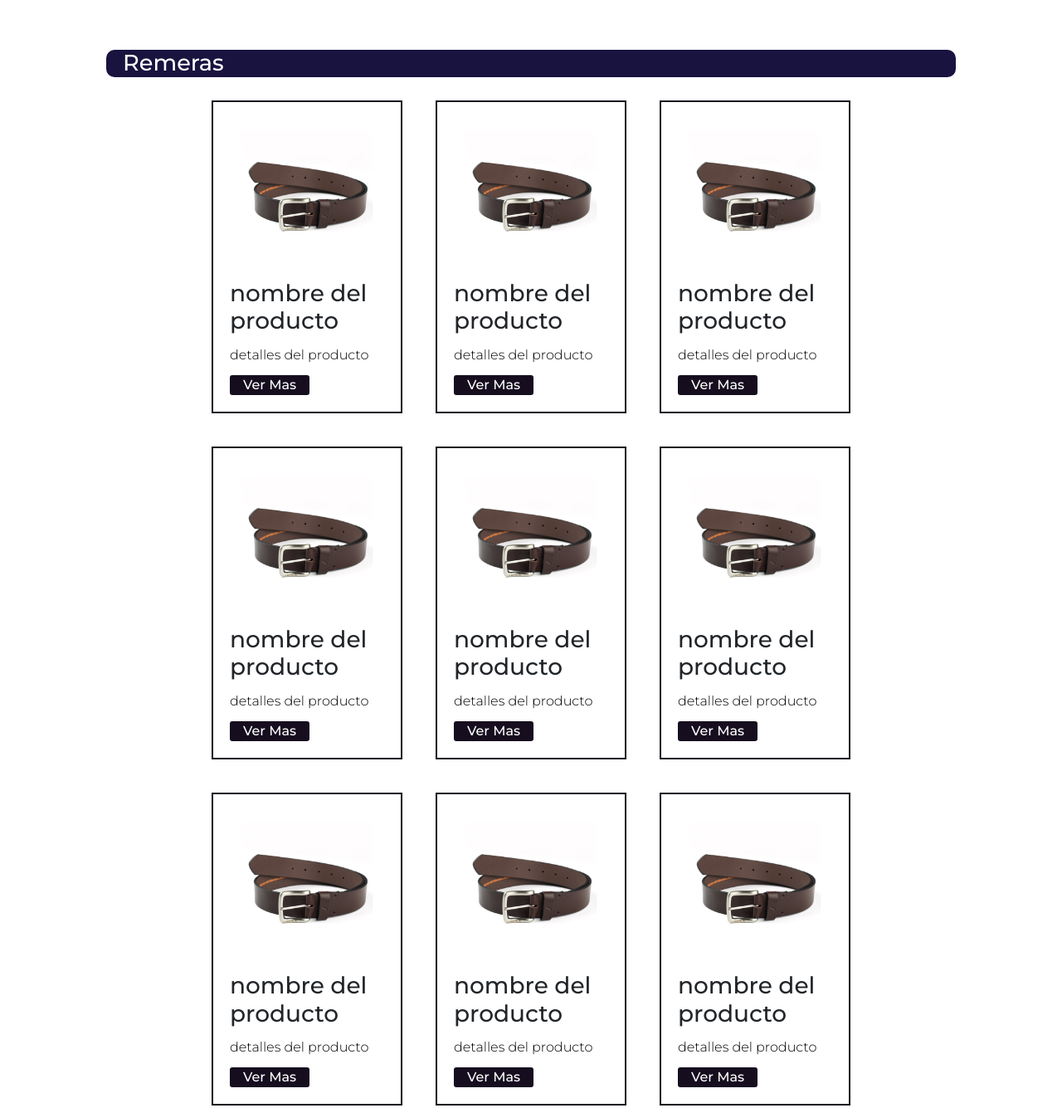
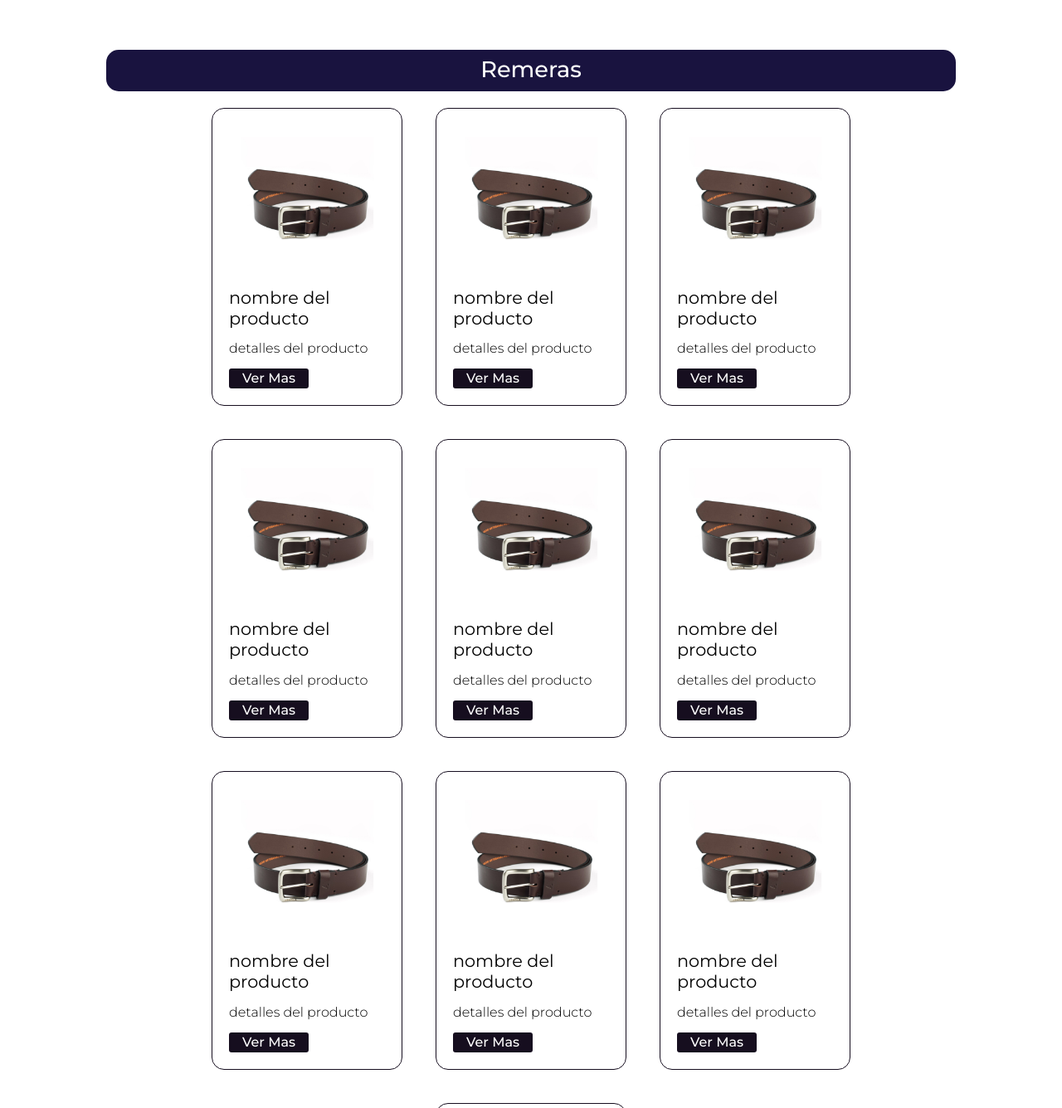
Before and after one commit to jdelaparra92/Ecommerce-Remeras, a plain HTML site: page Categoria3.html in a window 1280 px wide. Shown: the part 650-1985 px from the top of the page at 83% size. Drawn offline with nearby package versions, Linux system fonts and the light colour scheme.

Commit message:
cambie unas cosas del footer, agregue animaciones y mejore la estetica general

```diff
--- a/Categoria3.html
+++ b/Categoria3.html
@@ -8,6 +8,7 @@
     <link rel="stylesheet" href="css/styles.css">
     <link rel="preconnect" href="https://fonts.gstatic.com">
     <link href="https://fonts.googleapis.com/css2?family=Montserrat:wght@100;300;400;500;600;700&display=swap" rel="stylesheet">
+    <link rel="stylesheet" href="https://cdnjs.cloudflare.com/ajax/libs/animate.css/4.1.1/animate.min.css"/>
     <title>Categoria productos</title>
   </head>
   <body>
@@ -70,7 +71,7 @@
 
 
       <div class="buscador">
-        <button>Buscar</button>
+        <button class="botones">Buscar</button>
         <input type="search" id="buscar" name="buscar" placeholder="Buscar" size="30">
       </div>
 
@@ -83,7 +84,7 @@
 <br>
 <div class="medidas">
 
-<div class="tabl">
+<div class="tabl animate__animated animate__zoomInDown">
   <center>
   <h2 class="subTitulo2">Medidas</h2>
   </center>
@@ -136,7 +137,7 @@
     </table>
 </div>
 
-<img src="img/medidas.jpg" alt="">
+<img class="animate__animated animate__slideInLeft " src="img/medidas.jpg" alt="">
 
 
 </div>
@@ -150,70 +151,70 @@
 
   <div class="Pofertas">
     <img src="img/cinturon.jpg" alt="Producto">
-    <h3>nombre del producto</h3>
+    <h3 class="subTitulo3">nombre del producto</h3>
     <p class="Texto1">detalles del producto</p>
     <a class="botones" href="detalle3.html">Ver Mas</a>
   </div>
 
   <div class="Pofertas">
     <img src="img/cinturon.jpg" alt="Producto">
-    <h3>nombre del producto</h3>
+    <h3 class="subTitulo3">nombre del producto</h3>
     <p class="Texto1">detalles del producto</p>
     <a class="botones" href="detalle3.html">Ver Mas</a>
   </div>
 
   <div class="Pofertas">
     <img src="img/cinturon.jpg" alt="Producto">
-    <h3>nombre del producto</h3>
+    <h3 class="subTitulo3">nombre del producto</h3>
     <p class="Texto1">detalles del producto</p>
     <a class="botones" href="detalle3.html">Ver Mas</a>
   </div>
 
   <div class="Pofertas">
     <img src="img/cinturon.jpg" alt="Producto">
-    <h3>nombre del producto</h3>
+    <h3 class="subTitulo3">nombre del producto</h3>
     <p class="Texto1">detalles del producto</p>
     <a class="botones" href="detalle3.html">Ver Mas</a>
   </div>
 
   <div class="Pofertas">
     <img src="img/cinturon.jpg" alt="Producto">
-    <h3>nombre del producto</h3>
+    <h3 class="subTitulo3">nombre del producto</h3>
     <p class="Texto1">detalles del producto</p>
     <a class="botones" href="detalle3.html">Ver Mas</a>
   </div>
 
   <div class="Pofertas">
     <img src="img/cinturon.jpg" alt="Producto">
-    <h3>nombre del producto</h3>
+    <h3 class="subTitulo3">nombre del producto</h3>
     <p class="Texto1">detalles del producto</p>
     <a class="botones" href="detalle3.html">Ver Mas</a>
   </div>
 
   <div class="Pofertas">
     <img src="img/cinturon.jpg" alt="Producto">
-    <h3>nombre del producto</h3>
+    <h3 class="subTitulo3">nombre del producto</h3>
     <p class="Texto1">detalles del producto</p>
     <a class="botones" href="detalle3.html">Ver Mas</a>
   </div>
 
   <div class="Pofertas">
     <img src="img/cinturon.jpg" alt="Producto">
-    <h3>nombre del producto</h3>
+    <h3 class="subTitulo3">nombre del producto</h3>
     <p class="Texto1">detalles del producto</p>
     <a class="botones" href="detalle3.html">Ver Mas</a>
   </div>
 
   <div class="Pofertas">
     <img src="img/cinturon.jpg" alt="Producto">
-    <h3>nombre del producto</h3>
+    <h3 class="subTitulo3">nombre del producto</h3>
     <p class="Texto1">detalles del producto</p>
     <a class="botones" href="detalle3.html">Ver Mas</a>
   </div>
 
   <div class="Pofertas">
     <img src="img/cinturon.jpg" alt="Producto">
-    <h3>nombre del producto</h3>
+    <h3 class="subTitulo3">nombre del producto</h3>
     <p class="Texto1">detalles del producto</p>
     <a class="botones" href="detalle3.html">Ver Mas</a>
   </div>
@@ -228,8 +229,9 @@
 <footer>
 
   <div class="dFooter">
-    <h3 class="subTitulo2">Asesoramiento:</h3>
-    <p class="Texto2">Comunícate con nosotros para  que podamos asesorarte sobre nuestros servicios.</p>
+    <h3 class="subTitulo2">Diseñado por:</h3>
+    <p class="Texto2">Joaquin De La Parra</p>
+    <p class="Texto2">Jdelaparra92@gmail.com</p>
   </div>
   <div class="dFooter">
     <h3 class="subTitulo2">Datos de contacto:</h3>
--- a/css/styles.css
+++ b/css/styles.css
@@ -92,6 +92,7 @@ section {
   background-attachment: fixed; }
 
 .porque {
+  margin-top: 4%;
   height: auto;
   display: flex;
   flex-wrap: nowrap;
@@ -126,10 +127,12 @@ section {
   font-size: 0.7em; }
 
 .Of {
+  text-align: center;
   background-color: #19133F;
-  border-radius: 10px;
+  border-radius: 15px;
   height: auto;
-  padding-left: 20px; }
+  padding-top: 0.5px;
+  padding-bottom: 0.5px; }
 
 .ProdOf {
   display: flex;
@@ -138,7 +141,8 @@ section {
   justify-content: center; }
 
 .Pofertas {
-  border: #160E1F 2px solid;
+  border: #160E1F 0.1px solid;
+  border-radius: 15px;
   width: 230px;
   margin: 20px;
   padding: 20px;
--- a/scss/prueba.scss
+++ b/scss/prueba.scss
@@ -126,6 +126,7 @@ section{
   background-attachment: fixed;
 }
 .porque{
+  margin-top: 4%;
   height: auto ;
   display: flex ;
   flex-wrap:nowrap ;
@@ -181,10 +182,12 @@ main{
 font-size: 0.7em;
 }
 .Of{
+  text-align: center;
   background-color: #19133F ;
-  border-radius: 10px ;
+  border-radius: 15px ;
   height: auto ;
-padding-left: 20px ;
+padding-top:0.5px;
+padding-bottom: 0.5px;
 }
 
 .ProdOf{
@@ -195,7 +198,8 @@ padding-left: 20px ;
 }
 
 .Pofertas{
-  border: $color-primario 2px solid ;
+  border: $color-primario 0.1px solid ;
+  border-radius: 15px;
   width: 230px;
   margin:20px ;
   padding: 20px ;
@@ -330,6 +334,7 @@ justify-content: space-around ;
 align-items: center ;
 padding-left:$padding;
 padding-right:$padding;
+
 }
 
 .dropdown{
```
Also changed, not shown: Categoria.html (+17 -15 lines), Categoria2.html (+17 -15 lines), Contacto.html (+6 -5 lines), Ofertas.html (+4 -3 lines), QuienesSomos.html (+4 -3 lines), detalle.html (+4 -3 lines), detalle2.html (+4 -3 lines), detalle3.html (+4 -3 lines), index.html (+8 -6 lines), img/fondo2.jpg.
